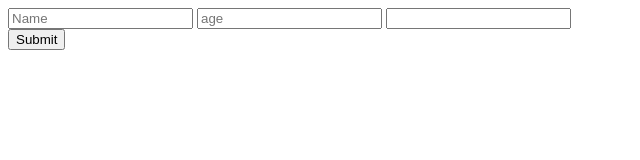
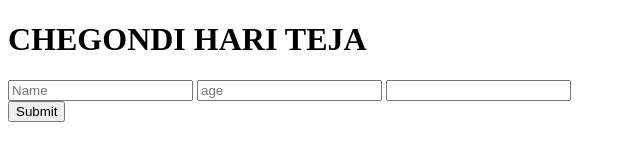
Before and after one commit to hari-tej/sample, a plain HTML site: page index.html in a window 1280 px wide. Shown: the whole page, without its empty margins (0-640 px from the left). Drawn offline with Linux system fonts and the light colour scheme.

Commit message:
fourth time

```diff
--- a/index.html
+++ b/index.html
@@ -6,6 +6,7 @@
     <meta name="viewport" content="width=device-width, initial-scale=1.0">
     <title>Sample site</title>
     <form>
+        <h1>CHEGONDI HARI TEJA</h1>
         <input type="text" placeholder="Name"/>
         <input type="age" placeholder="age"/>
         <input type="password" />
```
